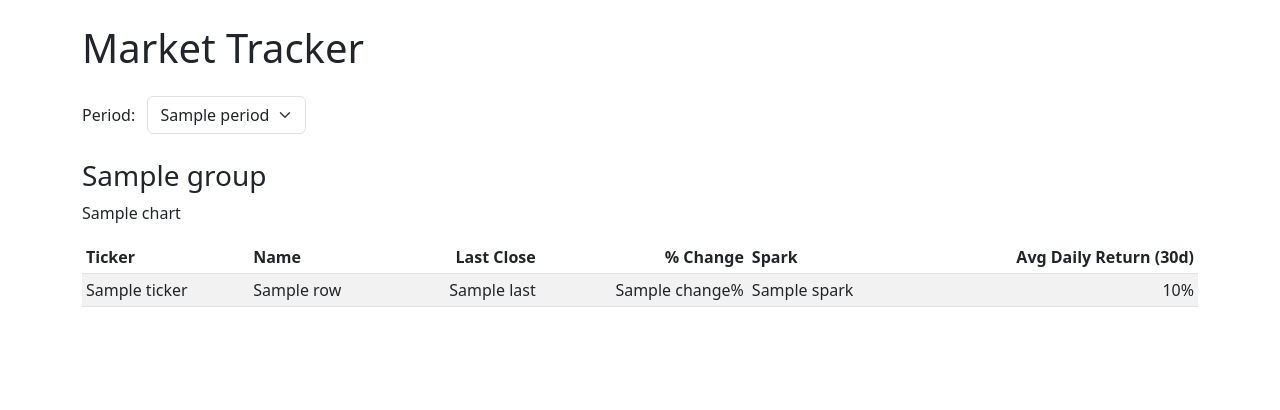
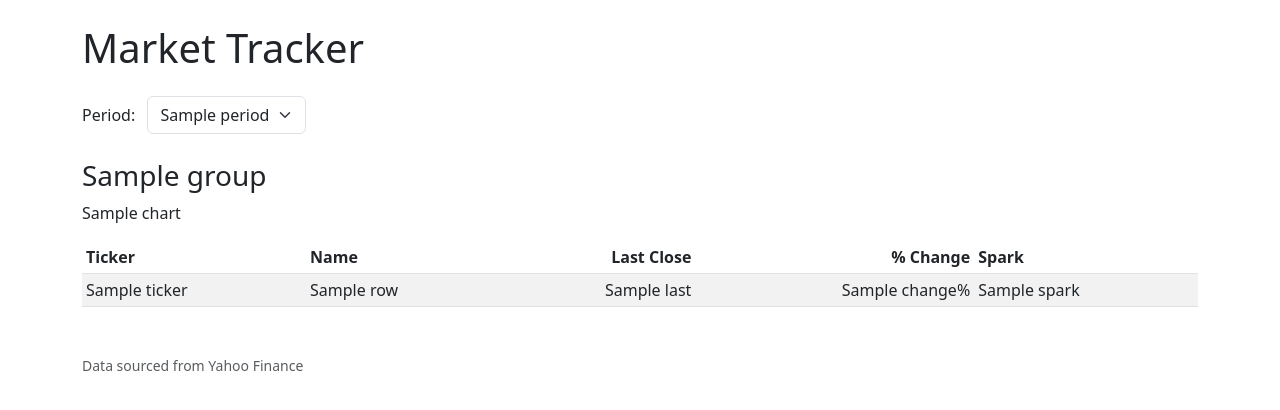
Before and after one commit to AnonymousFatherAndInvestor/MarketTracker, a Flask app: template templates/index.html in a window 1280 px wide. Shown: the top 410 px of the page. Run offline with Flask 3, Linux system fonts and the light colour scheme; the template is opened without the code that fills it: most values are stand-ins (such as "Sample title", 1, 10 or a date in 2020); some libraries are stand-ins or nearby versions.

Commit message:
Fix ticker extraction and drop avg return

```diff
--- a/app.py
+++ b/app.py
@@ -18,7 +18,7 @@ cache = TTLCache(maxsize=8, ttl=REFRESH_INTERVAL)
 
 @cached(cache, key=lambda period: period)
 def get_prices(period: str) -> pd.DataFrame:
-    """Download closing prices and forward fill on business days."""
+    """Download closing prices for all tickers and reindex each series to business days."""
     tickers_str = " ".join(TICKERS)
     data = yf.download(
         tickers_str,
@@ -29,34 +29,32 @@ def get_prices(period: str) -> pd.DataFrame:
         threads=True,
     )
 
+    close_dict: dict[str, pd.Series] = {}
+
     if isinstance(data.columns, pd.MultiIndex):
-        cols = data.columns.get_level_values(1)
-        if "Close" in cols:
-            close = data.swaplevel(axis=1).xs("Close", level=0, axis=1)
-        elif "Adj Close" in cols:
-            close = data.swaplevel(axis=1).xs("Adj Close", level=0, axis=1)
-        else:
-            raise KeyError("Close")
+        for ticker in data.columns.levels[0]:
+            df = data[ticker]
+            col = "Close" if "Close" in df.columns else "Adj Close" if "Adj Close" in df.columns else None
+            if col is None:
+                continue
+            series = df[col].dropna()
+            if series.empty:
+                continue
+            series.index = pd.to_datetime(series.index)
+            idx = pd.date_range(series.index.min(), series.index.max(), freq="B")
+            close_dict[ticker] = series.reindex(idx).ffill()
     else:
-        if "Close" in data.columns:
-            close = data[["Close"]]
-        elif "Adj Close" in data.columns:
-            close = data[["Adj Close"]].rename(columns={"Adj Close": "Close"})
-        else:
-            raise KeyError("Close")
-        close.columns = pd.Index(TICKERS)
+        col = "Close" if "Close" in data.columns else "Adj Close" if "Adj Close" in data.columns else None
+        if col:
+            series = data[col].dropna()
+            if not series.empty:
+                series.index = pd.to_datetime(series.index)
+                idx = pd.date_range(series.index.min(), series.index.max(), freq="B")
+                close_dict[TICKERS[0]] = series.reindex(idx).ffill()
 
-    close.index = pd.to_datetime(close.index)
-    close = close.sort_index()
-    idx = pd.date_range(close.index.min(), close.index.max(), freq="B")
-    close = close.reindex(idx).ffill()
+    close = pd.DataFrame(close_dict)
+    close.sort_index(inplace=True)
     return close
-
-def compute_avg_daily_return(close: pd.DataFrame, window: int = 30) -> pd.Series:
-    """Calculate the average daily percent return for each ticker."""
-    returns = close.pct_change()
-    return returns.tail(window).mean() * 100
-
 
 def _mini_chart(series: pd.Series) -> str:
     fig = go.Figure()
@@ -69,7 +67,7 @@ def _mini_chart(series: pd.Series) -> str:
     )
     return fig.to_html(full_html=False, include_plotlyjs=False)
 
-def build_summary(close: pd.DataFrame, avg_returns: pd.Series | None = None):
+def build_summary(close: pd.DataFrame):
     """Return normalized data per group and table rows."""
     data: dict[str, pd.DataFrame] = {}
     tables: dict[str, list] = {}
@@ -78,30 +76,30 @@ def build_summary(close: pd.DataFrame, avg_returns: pd.Series | None = None):
         if not present:
             continue
         subset = close[present]
-        first_valid = subset.dropna(how="any").index.min()
-        if pd.isna(first_valid):
-            continue
-        subset = subset.loc[first_valid:].ffill()
-
-        norm_df = subset.div(subset.iloc[0]).mul(100)
-        data[group] = norm_df
 
         rows = []
+        norm_series = []
         for ticker in present:
-            s = subset[ticker]
+            s = subset[ticker].dropna()
+            if s.empty:
+                continue
             first = s.iloc[0]
             last = s.iloc[-1]
             change = (last - first) / first * 100
-            avg_ret = avg_returns[ticker] if avg_returns is not None and ticker in avg_returns else None
             rows.append({
                 "ticker": ticker,
                 "name": tickers[ticker],
                 "last": round(float(last), 2),
                 "change": round(float(change), 2),
-                "avg": round(float(avg_ret), 4) if avg_ret is not None else None,
-                "spark": _mini_chart(norm_df[ticker]),
+                "spark": _mini_chart((s / first) * 100),
             })
-        tables[group] = rows
+            norm_series.append((s / first) * 100)
+
+        if rows:
+            norm_df = pd.concat(norm_series, axis=1, join="outer")
+            norm_df.columns = [r["ticker"] for r in rows]
+            data[group] = norm_df
+            tables[group] = rows
     return data, tables
 
 
@@ -122,9 +120,7 @@ def index():
     if period not in PERIODS:
         period = DEFAULT_PERIOD
     close = get_prices(period)
-    close_30d = get_prices("1mo")
-    avg_returns = compute_avg_daily_return(close_30d)
-    data, tables = build_summary(close, avg_returns)
+    data, tables = build_summary(close)
     charts = summary_charts(data)
     return render_template(
         "index.html",
@@ -140,9 +136,7 @@ def api_summary():
     if period not in PERIODS:
         period = DEFAULT_PERIOD
     close = get_prices(period)
-    close_30d = get_prices("1mo")
-    avg_returns = compute_avg_daily_return(close_30d)
-    data, _ = build_summary(close, avg_returns)
+    data, _ = build_summary(close)
     resp = {grp: df.round(2).to_dict() for grp, df in data.items()}
     return jsonify(resp)
 
--- a/config.py
+++ b/config.py
@@ -17,7 +17,6 @@ CATEGORIES = {
         "^IRX": "US 3M T-Bill",
         "^TNX": "US 10Y Treasury",
         "^JGB10Y": "Japan 10Y Gov Bond",
-        "^SG10Y=RR": "Singapore 10Y Gov Bond",
         "^DE10Y=X": "Germany 10Y Bund",
     },
     "Currency": {
--- a/templates/index.html
+++ b/templates/index.html
@@ -32,7 +32,6 @@
         <th class="text-end">Last Close</th>
         <th class="text-end">% Change</th>
         <th>Spark</th>
-        <th class="text-end">Avg Daily Return (30d)</th>
       </tr>
     </thead>
     <tbody>
@@ -43,12 +42,12 @@
         <td class="text-end">{{ row.last }}</td>
         <td class="text-end">{{ row.change }}%</td>
         <td>{{ row.spark|safe }}</td>
-        <td class="text-end">{% if row.avg is not none %}{{ row.avg }}%{% endif %}</td>
       </tr>
       {% endfor %}
     </tbody>
   </table>
   {% endfor %}
+  <footer class="text-muted small mt-5">Data sourced from Yahoo Finance</footer>
 </div>
 </body>
 </html>
```
